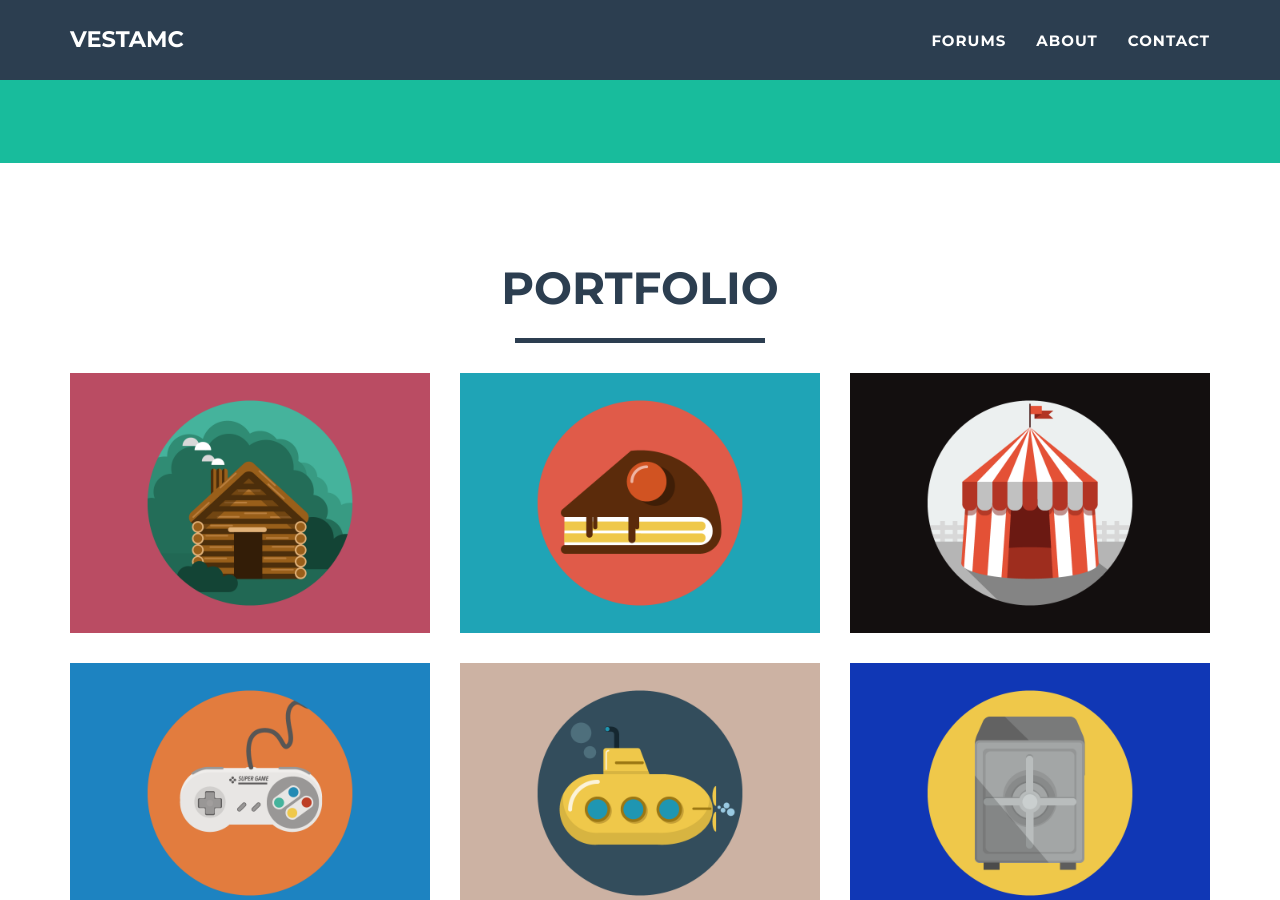
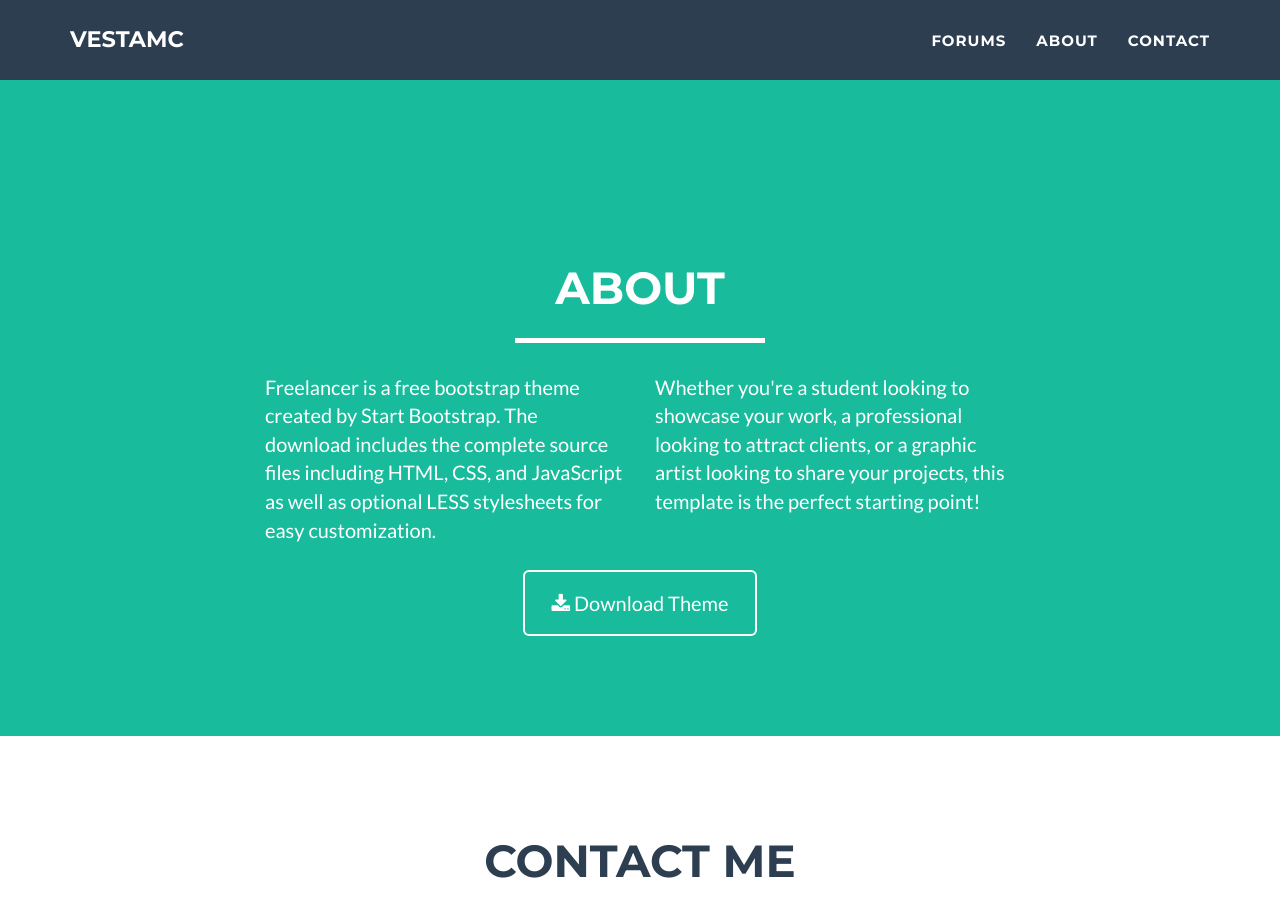
Before and after one commit to Mercaturas/Mercaturas.github.io, a Jekyll site: the page built from index.html, in a window 1280 px wide and 900 px high, scrolled down 612 px. Built offline with Jekyll 4.4.1, drawn with Linux system fonts in a browser that asks for light colours.

Commit message:
Update default.html

```diff
--- a/_layouts/default.html
+++ b/_layouts/default.html
@@ -4,7 +4,7 @@
     <body id="page-top" class="index">
     {% include nav.html %}
     {% include header.html %}
-    {% include portfolio_grid.html %}
+
     {% include about.html %}
 
     {% if site.contact == "static" %}
```
